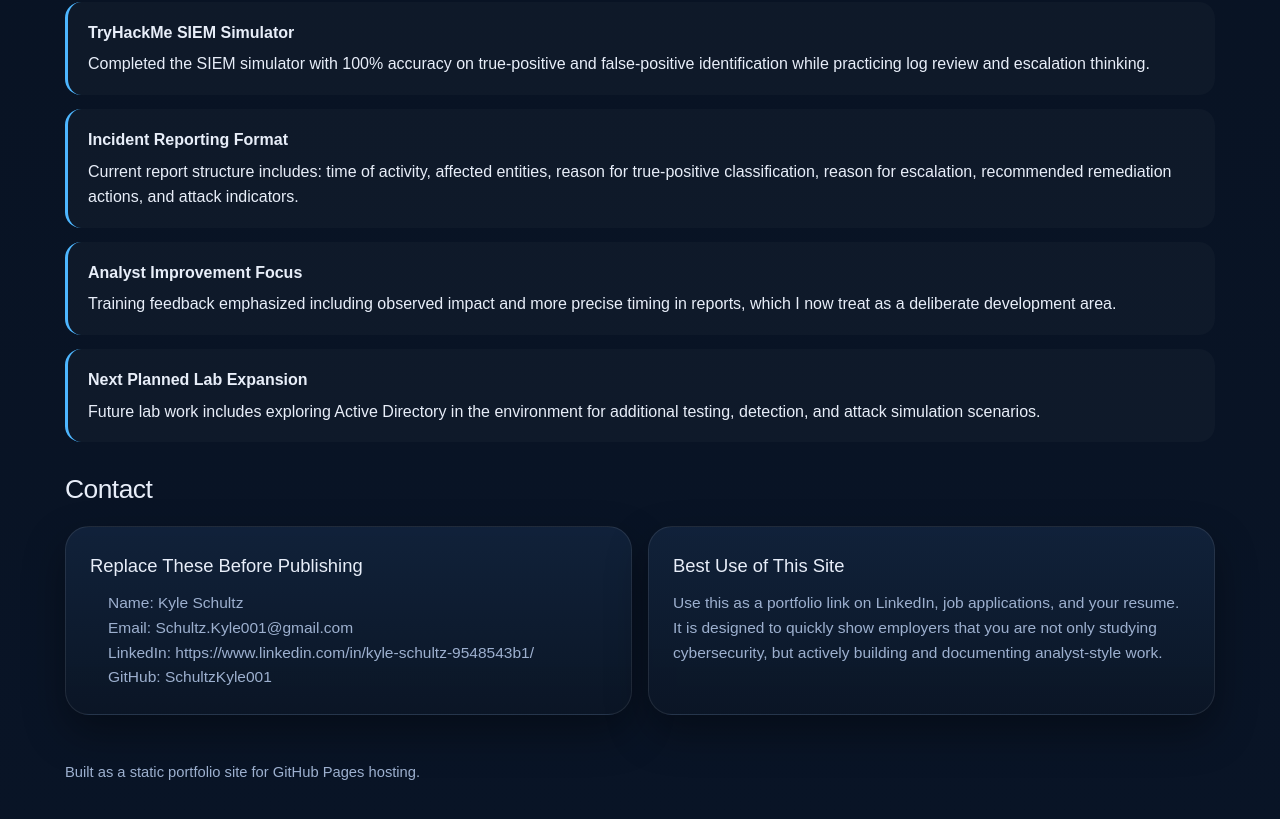
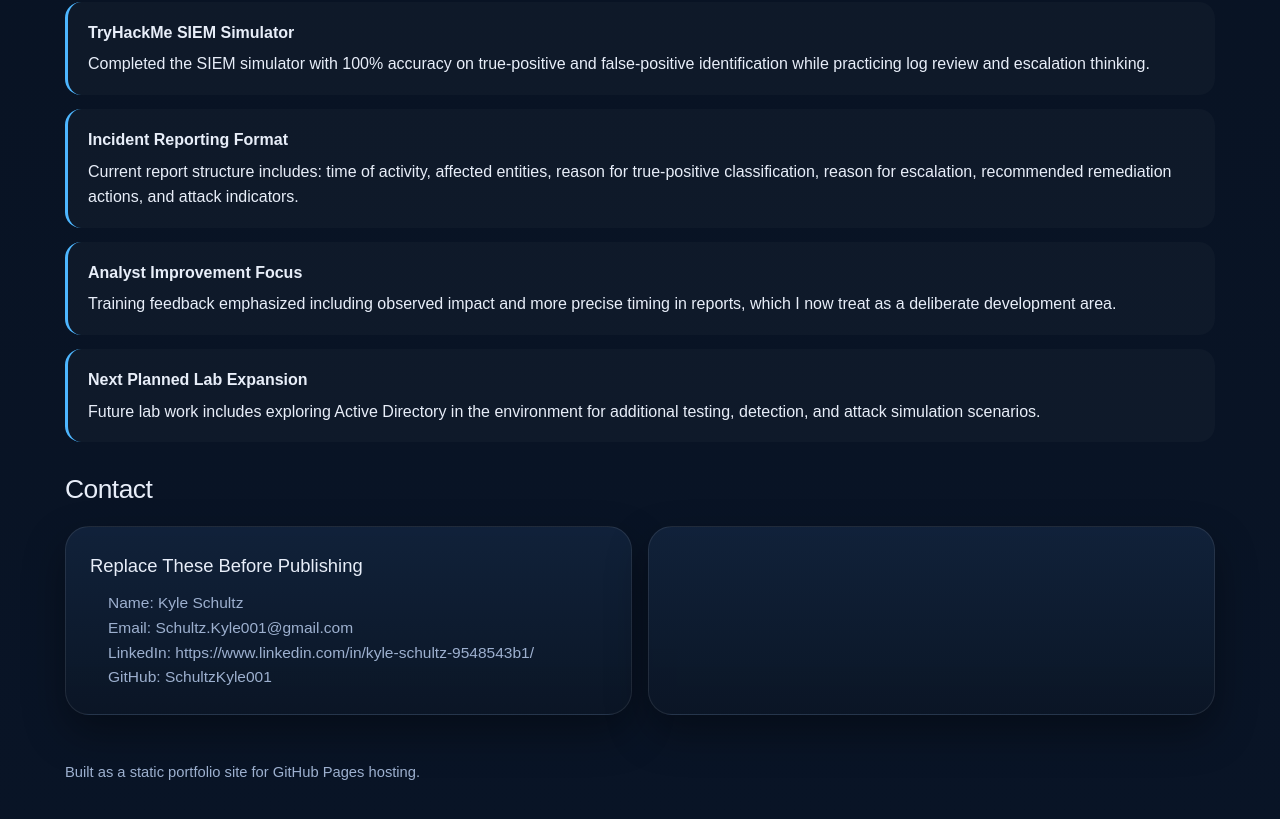
Before and after one commit to SchultzKyle001/soc-portfolio, a Next.js app: page / in a window 1280 px wide. Shown: the part 2645-3464 px from the top of the page. Built offline with nearby package versions, Linux system fonts and the light colour scheme.

Commit message:
Update page.tsx

```diff
--- a/app/page.tsx
+++ b/app/page.tsx
@@ -284,13 +284,7 @@ export default function Home() {
               </ul>
             </div>
             <div className="panel">
-              <h3>Best Use of This Site</h3>
-              <p>
-                Use this as a portfolio link on LinkedIn, job applications, and
-                your resume. It is designed to quickly show employers that you
-                are not only studying cybersecurity, but actively building and
-                documenting analyst-style work.
-              </p>
+
             </div>
           </div>
         </section>
```
